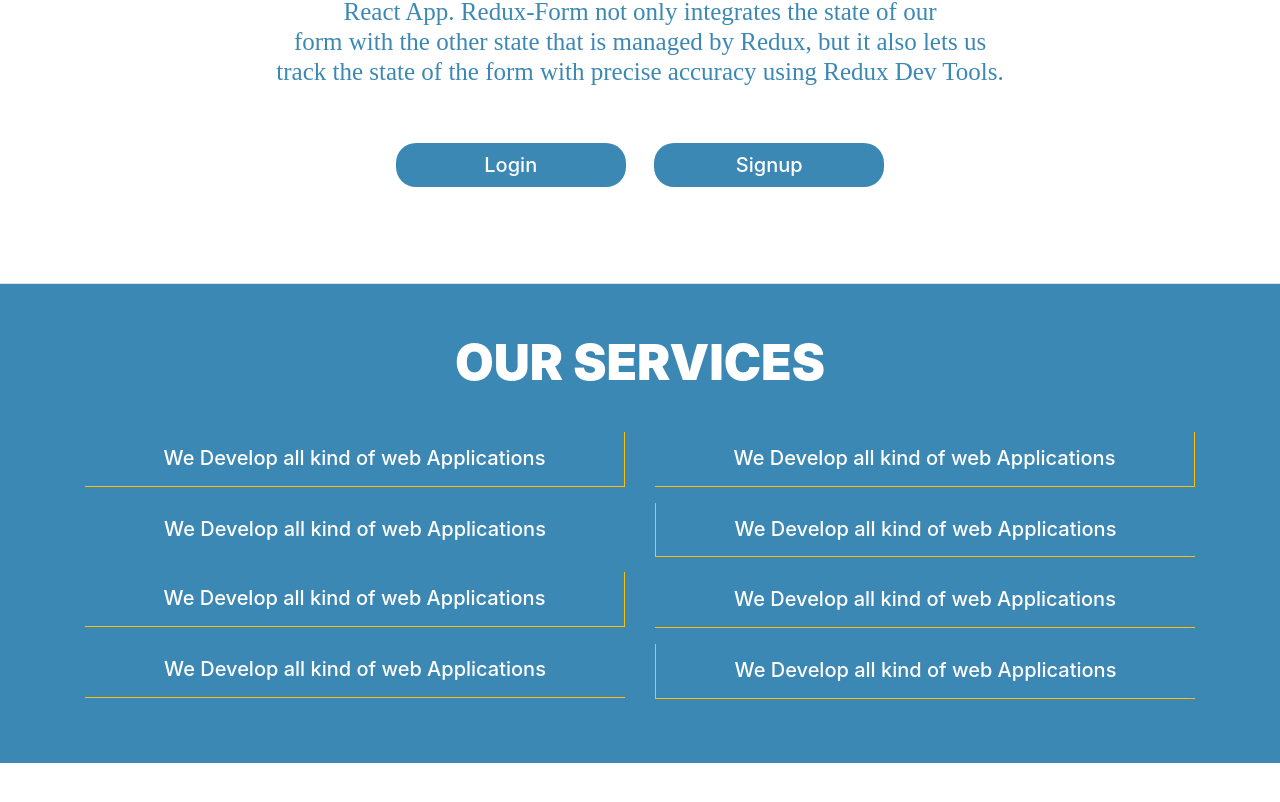
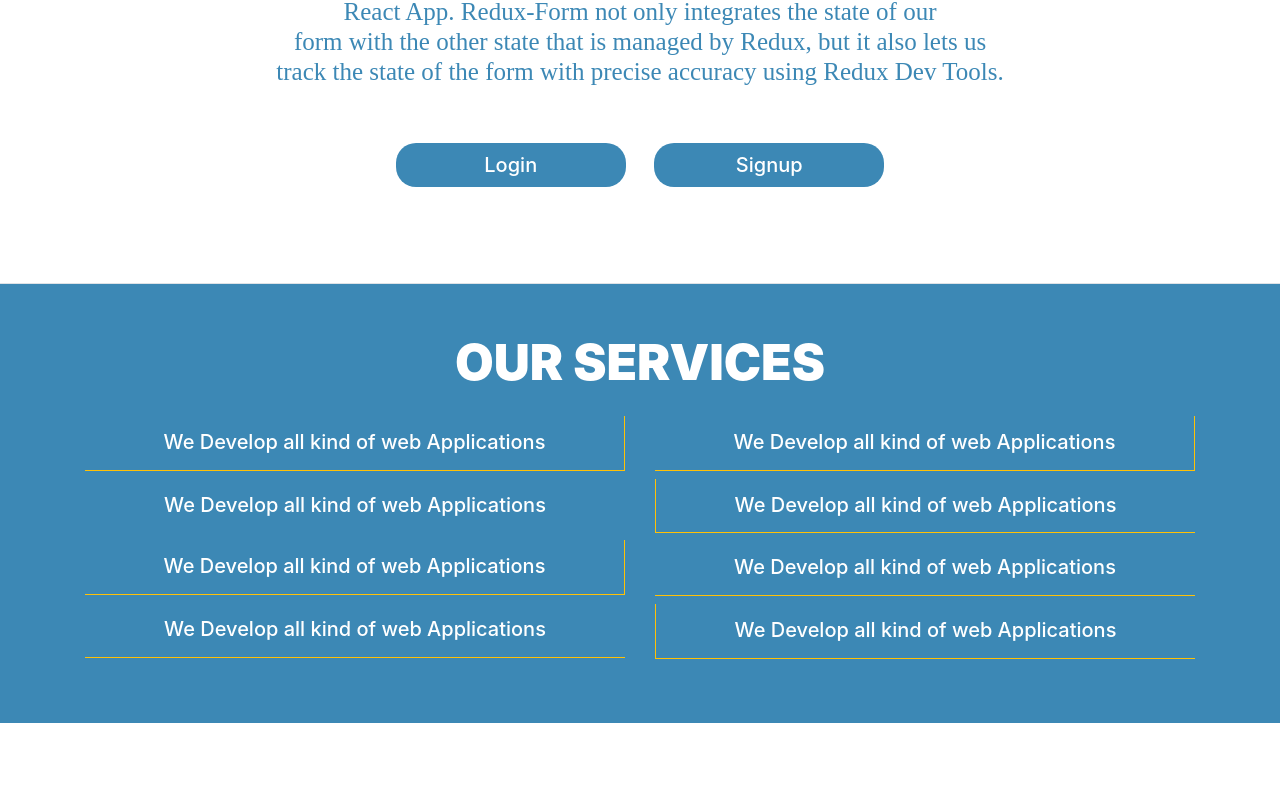
Before and after one commit to nerd35/nerd35coding, a React (Create React App) app: page / in a window 1280 px wide. Shown: the part 404-1206 px from the top of the page. After the commit the page ends 1175 px from the top, so only its background shows below. Built offline with nearby package versions, Linux system fonts and the light colour scheme.

Commit message:
service iption mt-0

```diff
--- a/src/components/Home.js
+++ b/src/components/Home.js
@@ -35,16 +35,16 @@ Redux-Form not only integrates the state  of our <br/> form with the other state
                 <div className="container ">
                 <div className="row ">
                     <div className="col-lg-6 col-sm-12 mt-3 mb-3" >
-                        <h2 className="border-bottom border-right  border-warning text-center mt-3 aboutoption">We Develop all kind of web Applications</h2>
-                        <h2 className=" text-center aboutoption border-warning mt-3">We Develop all kind of web Applications</h2>
-                        <h2 className="border-bottom border-right  border-warning text-center mt-3 aboutoption">We Develop all kind of web Applications</h2>
-                        <h2 className="border-bottom text-center  border-warning mt-3 mb-5 aboutoption">We Develop all kind of web Applications</h2>
+                        <h2 className="border-bottom border-right  border-warning text-center  aboutoption">We Develop all kind of web Applications</h2>
+                        <h2 className=" text-center aboutoption border-warning">We Develop all kind of web Applications</h2>
+                        <h2 className="border-bottom border-right  border-warning text-center  aboutoption">We Develop all kind of web Applications</h2>
+                        <h2 className="border-bottom text-center  border-warning mb-5 aboutoption">We Develop all kind of web Applications</h2>
                     </div>
                     <div className="col-lg-6 col-sm-12 mt-3 mb-3" >
-                        <h2 className="border-bottom border-right border-warning text-center mt-3 aboutoption">We Develop all kind of web Applications</h2>
-                        <h2 className=" border-left border-bottom  border-warning text-center aboutoption mt-3">We Develop all kind of web Applications</h2>
-                        <h2 className="border-bottom   border-warning text-center mt-3 aboutoption">We Develop all kind of web Applications</h2>
-                        <h2 className="border-bottom text-center border-left  border-warning mt-3 mb-5 aboutoption">We Develop all kind of web Applications</h2>
+                        <h2 className="border-bottom border-right border-warning text-center  aboutoption">We Develop all kind of web Applications</h2>
+                        <h2 className=" border-left border-bottom  border-warning text-center aboutoption">We Develop all kind of web Applications</h2>
+                        <h2 className="border-bottom   border-warning text-center aboutoption">We Develop all kind of web Applications</h2>
+                        <h2 className="border-bottom text-center border-left  border-warning mb-5 aboutoption">We Develop all kind of web Applications</h2>
                     </div>
                 </div>
                 </div>
```
